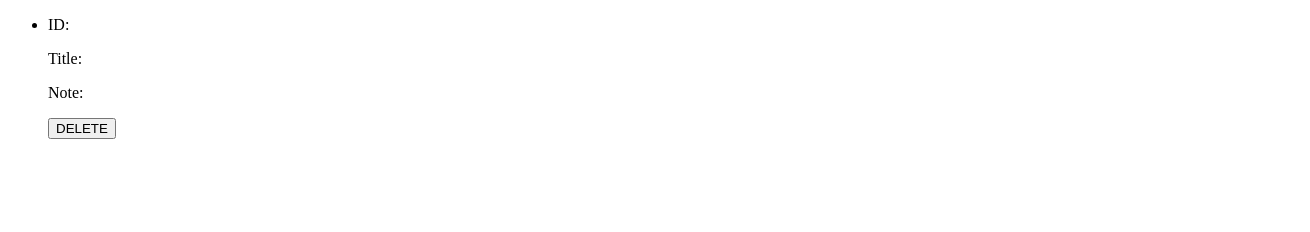
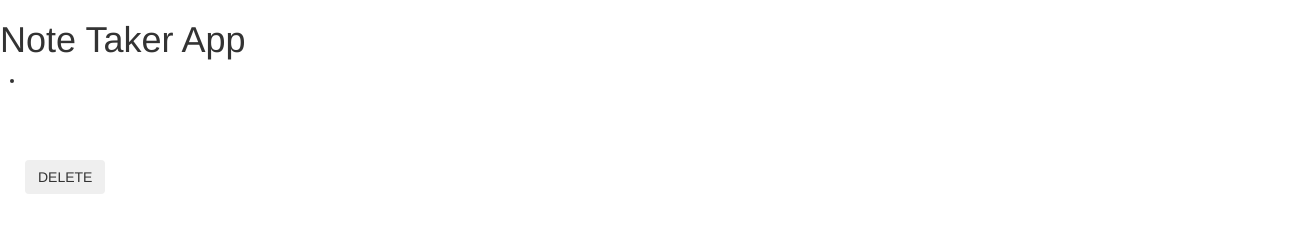
Before and after one commit to mrv5122/note-taker-app, a website: page public/index.html in a window 1280 px wide. Shown: the whole page, 1310 px wide, since content can reach past the window. Drawn offline with nearby package versions, Linux system fonts and the light colour scheme.

Commit message:
added to index html

```diff
--- a/package.json
+++ b/package.json
@@ -16,5 +16,8 @@
   "bugs": {
     "url": "https://github.com/mrv5122/note-taker-app/issues"
   },
-  "homepage": "https://github.com/mrv5122/note-taker-app#readme"
+  "homepage": "https://github.com/mrv5122/note-taker-app#readme",
+  "dependencies": {
+    "bootstrap": "^3.4.1"
+  }
 }
--- a/public/assets/js/index.js
+++ b/public/assets/js/index.js
@@ -1,5 +1,7 @@
-    // delete note
-    $(".delnote").on("click", function(event) {
+
+
+        // delete note
+    $("button").on("click", function(event) {
         var id = $(this).data("id");
 
         // send delete request
@@ -61,3 +63,4 @@
             }
         );
     });
+    });
--- a/public/index.html
+++ b/public/index.html
@@ -1,23 +1,45 @@
 <!DOCTYPE html>
 <html lang="en">
+
 <head>
     <meta charset="UTF-8">
     <meta name="viewport" content="width=device-width, initial-scale=1.0">
+    <meta name="viewport" content="width=device-width, initial-scale=1">
     <meta http-equiv="X-UA-Compatible" content="ie=edge">
+
     <title>Note Taker</title>
 
+    <!-- css -->
+    <link rel="stylesheet" href="https://stackpath.bootstrapcdn.com/bootstrap/3.4.1/css/bootstrap.min.css"
+        integrity="sha384-HSMxcRTRxnN+Bdg0JdbxYKrThecOKuH5zCYotlSAcp1+c8xmyTe9GYg1l9a69psu" crossorigin="anonymous">
+
 </head>
+
 <body>
-    <ul class="notes">
-        <li>
-            <p id="noteId"><span class="label">ID: </span></p>
-            <p id="title"><span class="label">Title: </span></p>
-            <p id="notebod"><span class="label">Note: </span></p>
-            <button class="delnote">DELETE</button>
-        </li>
-    </ul>
+    <div class="row">
+        <div class="col-md-12">
+            <h1>Note Taker App</h1>
+        </div>
+            <br>
+            <div class="row">
+                <div class="col-md-12">
+                    <ul class="notes">
+                        <li>
+                            <p id="noteId"><span class="label"> </span></p>
+                            <p id="title"><span class="label"> </span></p>
+                            <p id="notebod"><span class="label"> </span></p>
+
+                        </li>
+                        <button class="delnote btn">DELETE</button>
+                    </ul>
+
+                </div>
+            </div>
+        </div>
+    </div>
 
 
     <script src="./assets/js/index.js"></script>
 </body>
+
 </html>
```
Also changed, not shown: 1 other file.
